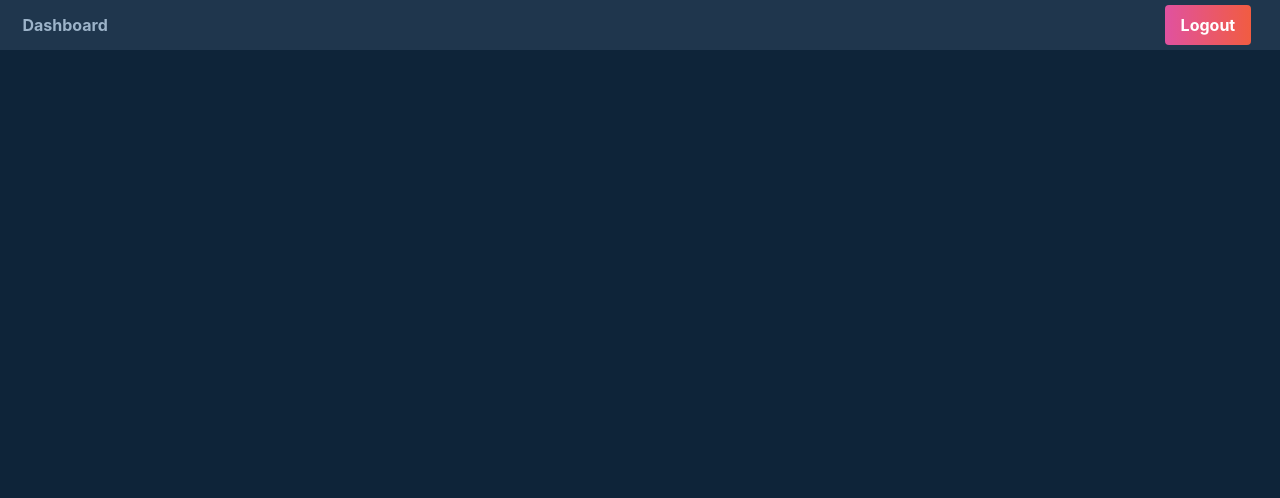
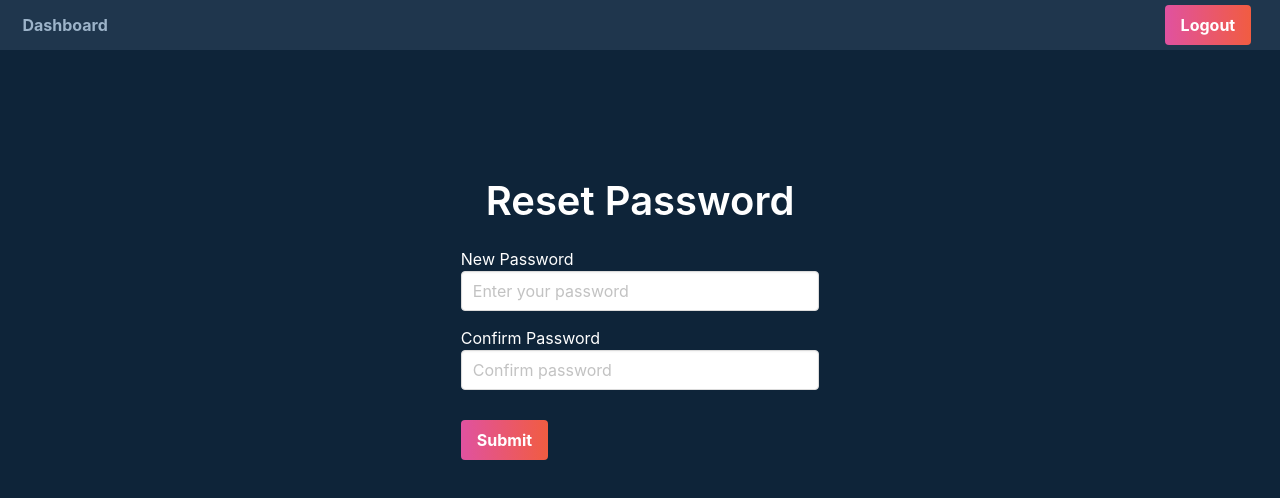
Before and after one commit to SriNandan33/coderooms, a Vue app: page /reset_password/1 in a window 1280 px wide. Shown: the top 498 px of the page. Built offline with nearby package versions, Linux system fonts and the light colour scheme; sample sign-in values are in the browser's storage; what vue-loading-overlay, vue-toast-notification would draw is missing.

Commit message:
add reset password component

```diff
--- a/src/router.js
+++ b/src/router.js
@@ -5,6 +5,7 @@ import RegisterUser from './views/RegisterUser.vue'
 import LoginUser from './views/LoginUser.vue'
 import Room from './views/Room.vue'
 import ForgotPassword from './views/ForgotPassword'
+import ResetPassword from './views/ResetPassword'
 
 Vue.use(Router)
 
@@ -35,6 +36,12 @@ const router = new Router({
       component: ForgotPassword
     },
     {
+      path: '/reset_password/:token',
+      name: 'resetpassword',
+      props: true,
+      component: ResetPassword
+    },
+    {
       path: '/rooms/:roomId',
       name: 'room',
       component: Room,
--- a/src/views/ForgotPassword.vue
+++ b/src/views/ForgotPassword.vue
@@ -44,7 +44,7 @@ export default {
 }
 </script>
 
-<style>
+<style scoped>
 .reset-page{
   justify-content: flex-start;
   padding: 10%;
--- a/src/views/ResetPassword.vue
+++ b/src/views/ResetPassword.vue
@@ -0,0 +1,73 @@
+<template>
+  <div class="container reset-page">
+    <h1 class="title is-2 has-text-white has-text-centered">Reset Password</h1>
+    <form class="reset-password-form" @submit.prevent="resetPassword">
+      <div class="columns">
+        <div class="column reset-email">
+          <label for="password">New Password</label>
+          <input
+            v-model="password"
+            type="password"
+            name="password"
+            class="input"
+            placeholder="Enter your password"
+          />
+          <label for="confirmpassword">Confirm Password</label>
+          <input
+            v-model="confirmPassword"
+            type="password"
+            name="confirmpassword"
+            class="input"
+            placeholder="Confirm password"
+          />
+          <p class="has-text-danger">{{ error }}</p>
+          <button type="submit" name="button" class="button btn-secondary">Submit</button>
+        </div>
+      </div>
+    </form>
+  </div>
+</template>
+
+<script>
+export default {
+  props: {
+    token: {
+      type: String,
+      default: undefined
+    }
+  },
+  data() {
+    return {
+      password: '',
+      confirmPassword: '',
+      error: ''
+    }
+  },
+  methods: {
+    resetPassword() {
+      this.error = ''
+      if (!this.passwordsMatched()) {
+        this.error = 'Passwords do not match'
+      } else {
+        console.log("reseting....", this.token)
+      }
+    },
+    passwordsMatched() {
+      return this.password === this.confirmPassword
+    }
+  }
+}
+</script>
+
+<style scoped>
+.reset-page{
+  justify-content: flex-start;
+  padding: 10%;
+}
+.reset-password-form{
+  width: 40%;
+}
+input, label, p {
+  margin-bottom: 15px;
+}
+</style>
```
